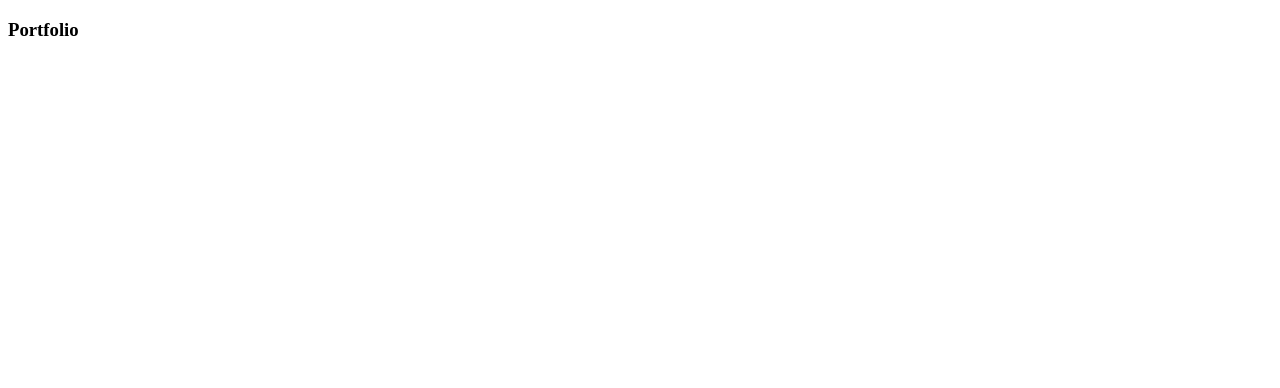
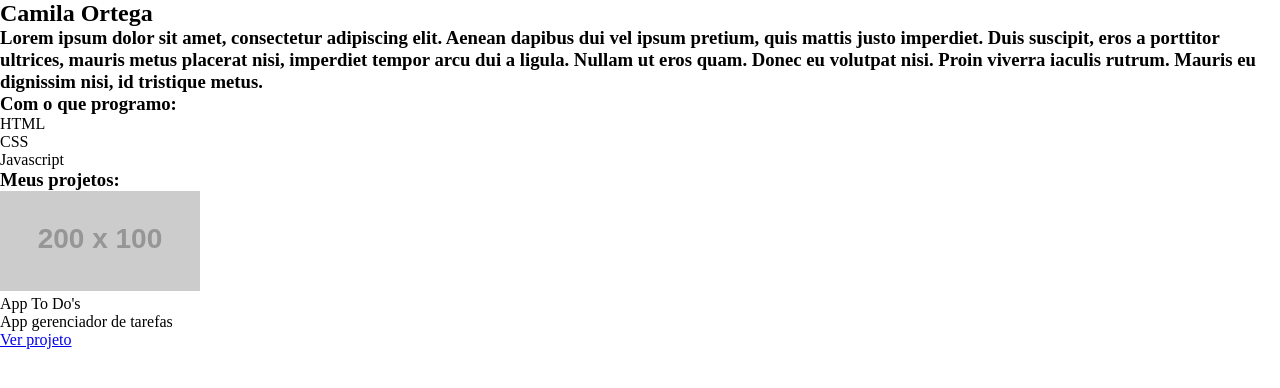
Before and after one commit to camilabortega/camilabortega.github.io, a plain HTML site: page index.html in a window 1280 px wide. Drawn offline with Linux system fonts and the light colour scheme; placeholder pictures from the web are drawn by us.

Commit message:
estruturando portfolio

```diff
--- /dev/null
+++ b/css/style.css
@@ -0,0 +1,4 @@
+* {
+    margin: 0;
+    padding: 0;
+}
--- a/index.html
+++ b/index.html
@@ -4,9 +4,35 @@
     <meta charset="UTF-8">
     <meta name="viewport" content="width=device-width, initial-scale=1.0">
     <title>Portfolio Camila Ortega</title>
+    <link rel="stylesheet" href="css/style.css">
 </head>
 <body>
-    <h3>Portfolio</h3>
+
+    <div class="container">
+        <section id="bio">
+            <h1>Camila Ortega</h1>
+            <h3>Lorem ipsum dolor sit amet, consectetur adipiscing elit. Aenean dapibus dui vel ipsum pretium, quis mattis justo imperdiet. Duis suscipit, eros a porttitor ultrices, mauris metus placerat nisi, imperdiet tempor arcu dui a ligula. Nullam ut eros quam. Donec eu volutpat nisi. Proin viverra iaculis rutrum. Mauris eu dignissim nisi, id tristique metus.</h3>
+        </section>
+        <section id="code">
+            <h3>Com o que programo:</h3>
+            <ul>
+                <li>HTML</li>
+                <li>CSS</li>
+                <li>Javascript</li>
+            </ul>
+        </section>
+        <section id="projects">
+            <h3>Meus projetos:</h3>
+            <ul>
+                <li>
+                    <img src="https://via.placeholder.com/200x100" alt="">
+                    <p>App To Do's</p>
+                    <p>App gerenciador de tarefas</p>
+                    <a href="app-to-dos/">Ver projeto</a>
+                </li>
+            </ul>
+        </section>
+    </div>
 
 </body>
 </html>
```
